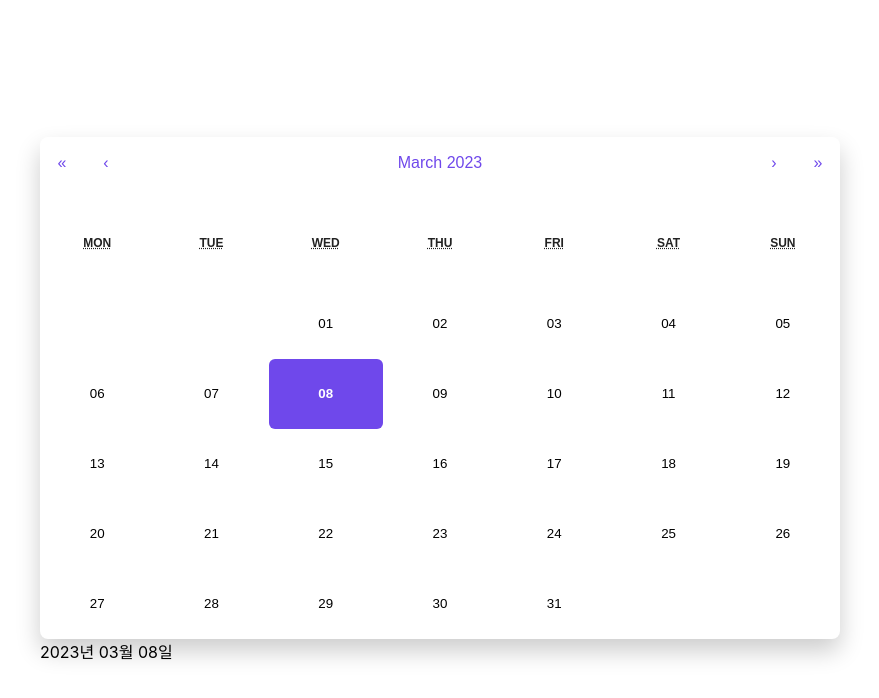
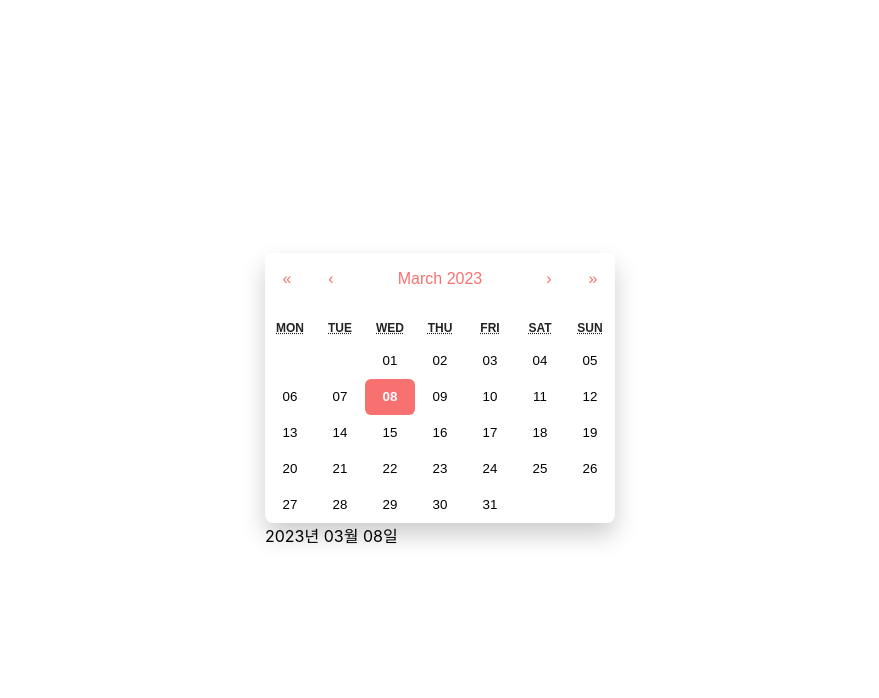
Before and after one commit to ApptiveDev/apptive-18th-team4-frontend, a React (Create React App) app: page /annualPlan in a window 1280 px wide. Shown: the top 698 px of the page, without its empty margins (200-1079 px from the left). Built offline with nearby package versions, Linux system fonts and the light colour scheme.

Commit message:
style: 학사일정 있으면 날짜 아래에 빨간 점으로 표시

```diff
--- a/src/pages/annual_plan/annual_plan.css
+++ b/src/pages/annual_plan/annual_plan.css
@@ -7,14 +7,14 @@
 
 /*calendar library css*/
 .react-calendar {
-  width: 800px;
+  width: 350px;
   max-width: 100%;
   background-color: #fff;
   color: #222;
   border-radius: 8px;
   box-shadow: 0 12px 24px rgba(0, 0, 0, 0.2);
   font-family: Arial, Helvetica, sans-serif;
-  line-height: 5rem;
+  line-height: 1.125rem;
 }
 
 .react-calendar--doubleView {
@@ -57,7 +57,7 @@
 }
 
 .react-calendar__navigation button {
-  color: #6f48eb;
+  color: #f87171;
   min-width: 44px;
   background: none;
   font-size: 16px;
@@ -113,7 +113,7 @@
   padding: 10px 6.6667px;
   background: none;
   text-align:center;
-  line-height: 3.125rem; /*여기 수정*/
+  line-height: 16px; /*여기 수정*/
 }
 
 .react-calendar__tile:disabled {
@@ -127,23 +127,23 @@
 .react-calendar__tile:enabled:hover,
 .react-calendar__tile:enabled:focus {
   background: #f8f8fa;
-  color: #6f48eb;
+  color: #f87171;
   border-radius: 6px;
 }
 
 .react-calendar__tile--now {
-  background: #6f48eb33;
+  background: #f8717133;
   border-radius: 6px;
   font-weight: bold;
-  color: #6f48eb;
+  color: #f87171;
 }
 
 .react-calendar__tile--now:enabled:hover,
 .react-calendar__tile--now:enabled:focus {
-  background: #6f48eb33;
+  background: #f8717133;
   border-radius: 6px;
   font-weight: bold;
-  color: #6f48eb;
+  color: #f87171;
 }
 
 .react-calendar__tile--hasActive {
@@ -156,7 +156,7 @@
 }
 
 .react-calendar__tile--active {
-  background: #6f48eb;
+  background: #f87171;
   border-radius: 6px;
   font-weight: bold;
   color: white;
@@ -164,7 +164,7 @@
 
 .react-calendar__tile--active:enabled:hover,
 .react-calendar__tile--active:enabled:focus {
-  background: #6f48eb;
+  background: #f87171;
   color: white;
 }
 
@@ -175,7 +175,7 @@
 /*여러 날짜 걸쳐서*/
 .react-calendar__tile--range {
   background: #f8f8fa;
-  color: #6f48eb;
+  color: #f87171;
   border-radius: 0;
  }
 
@@ -184,7 +184,7 @@
   border-bottom-right-radius: 0;
   border-top-left-radius: 6px;
   border-bottom-left-radius: 6px;
-  background: #6f48eb;
+  background: #f87171;
   color: white;
  }
 
@@ -193,6 +193,25 @@
   border-bottom-left-radius: 0;
   border-top-right-radius: 6px;
   border-bottom-right-radius: 6px;
-  background: #6f48eb;
+  background: #f87171;
   color: white;
  }
+
+ /*일정 점으로 표시*/
+ .dot_container {
+  display: flex;
+  justify-content: center;
+ }
+
+ .dot {
+  width: 4px;
+  height: 4px;
+  background-color: #f87171;
+  border-radius: 50%;
+ }
+
+ /*클릭한 날짜의 일정 표시*/
+ .context_container {
+  margin-top: 0.938rem;
+  color: #757575;
+ }
```
